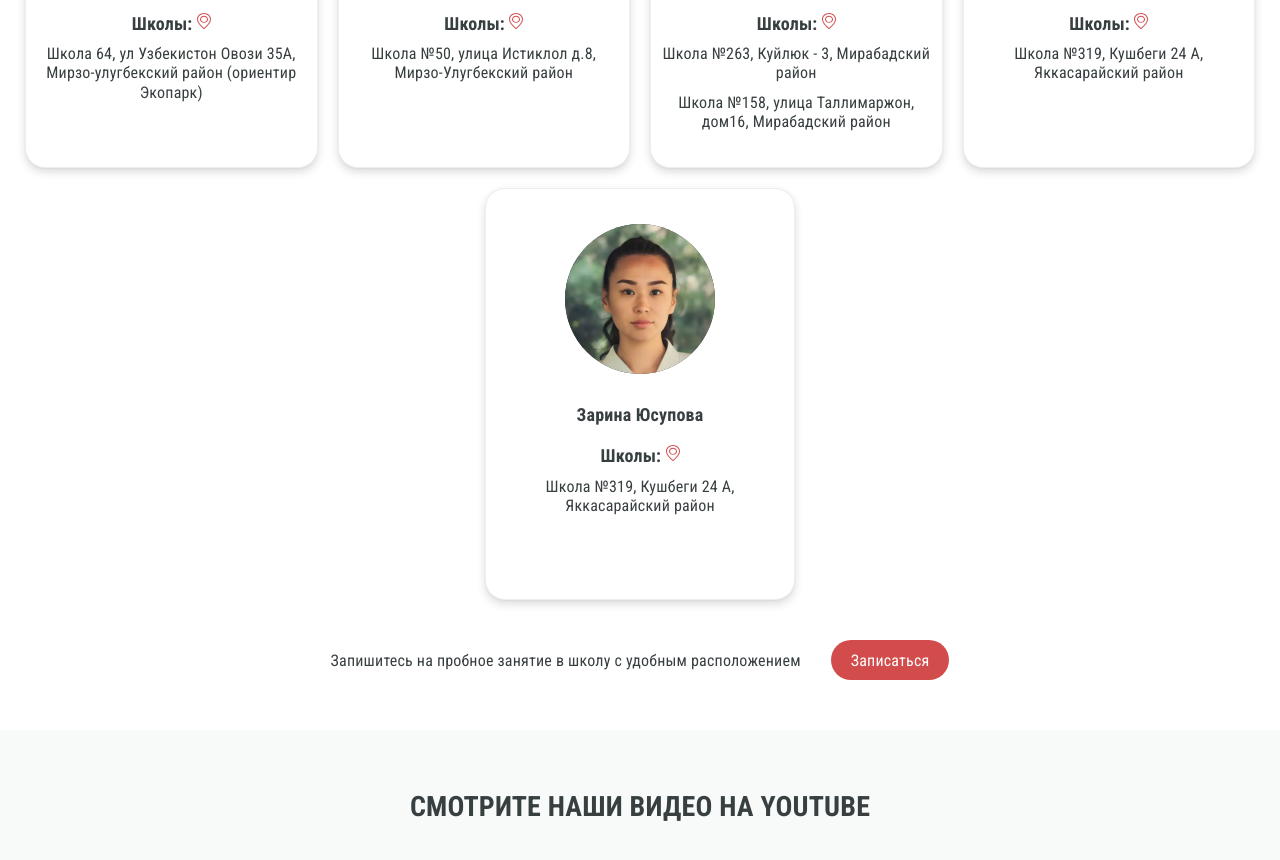
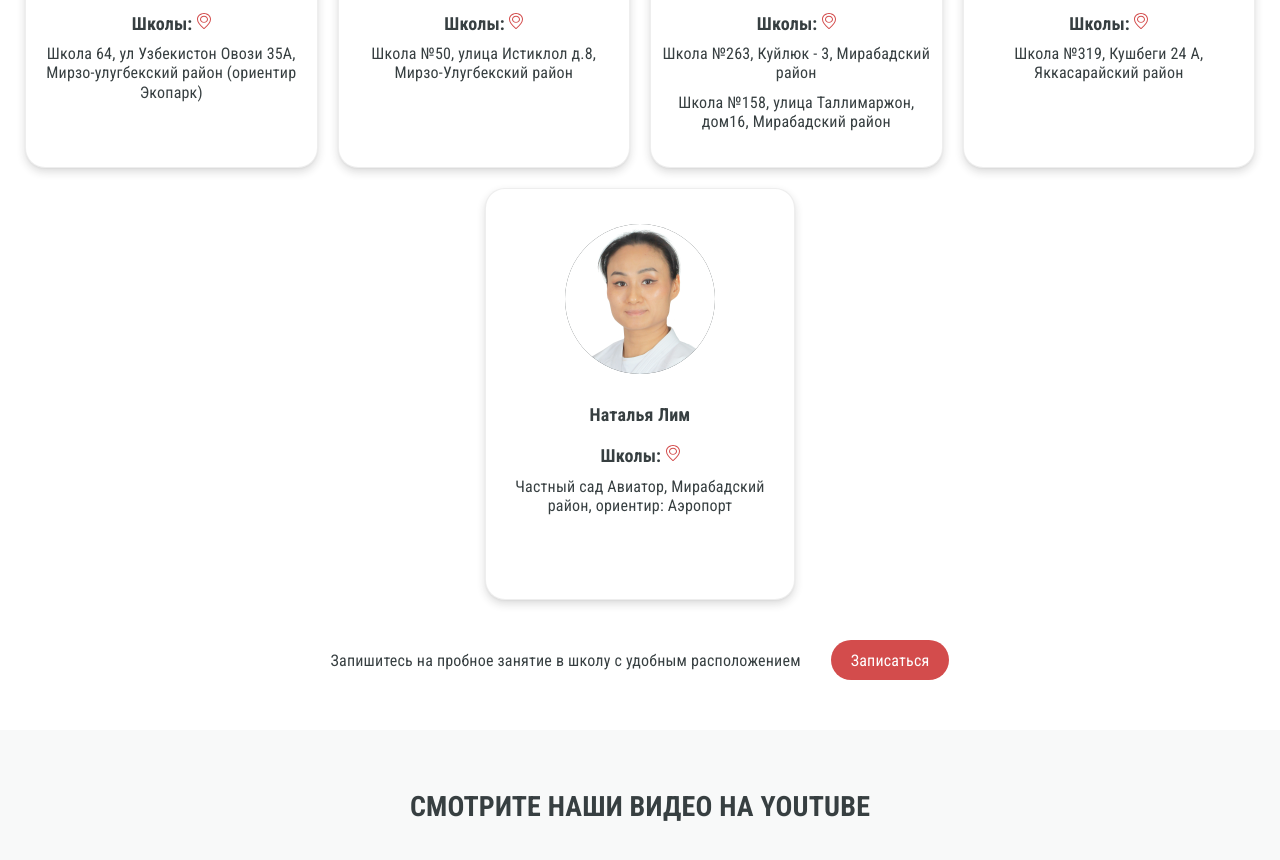
Before and after one commit to KaratedoTash/KaratedoTash.github.io, a plain HTML site: page index.html in a window 1280 px wide. Shown: the part 2867-3727 px from the top of the page. Drawn offline with Linux system fonts and the light colour scheme.

Commit message:
Добавил Наталью Лим

```diff
--- a/index.html
+++ b/index.html
@@ -657,11 +657,10 @@
                 </span>
               </div>
             </div>
-            <!--Зарина Юсупова-->
+            <!--Наталья Лим-->
             <div class="coach__item coach-item">
-              <img src="./img/coach__img_13.png" alt="Миржамол Мирзаахмедов" height="150" width="150"
-                class="coach-item__img">
-              <h2 class="coach-item__title">Зарина Юсупова</h2>
+              <img src="./img/coach__img_14.png" alt="Наталья Лим" height="150" width="150" class="coach-item__img">
+              <h2 class="coach-item__title">Наталья Лим</h2>
               <!--<span class="coach-item__txt">1 ДАН</span>-->
               <!--Школы-->
               <div>
@@ -676,7 +675,7 @@
                   </a>
                 </span>
                 <span class="coach-item__txt">
-                  Школа №319, Кушбеги 24 А, Яккасарайский район
+                  Частный сад Авиатор, Мирабадский район, ориентир: Аэропорт
                 </span>
               </div>
             </div>
```
Also changed, not shown: img/coach__img_14.png (added), 1 other file.
